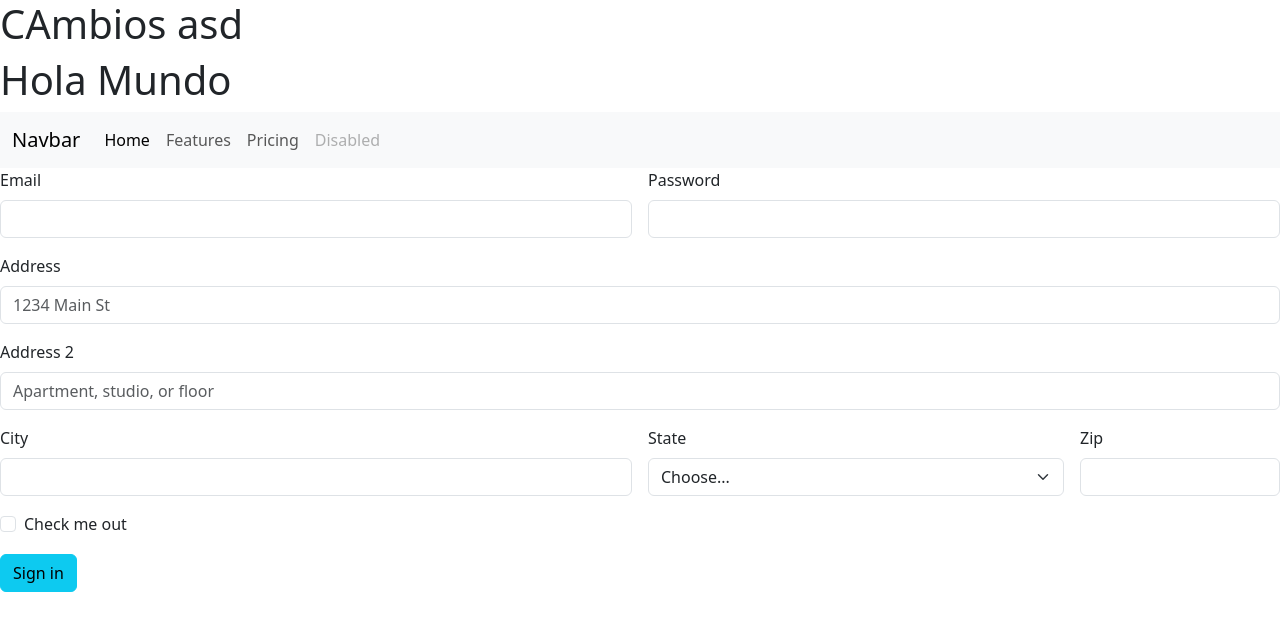
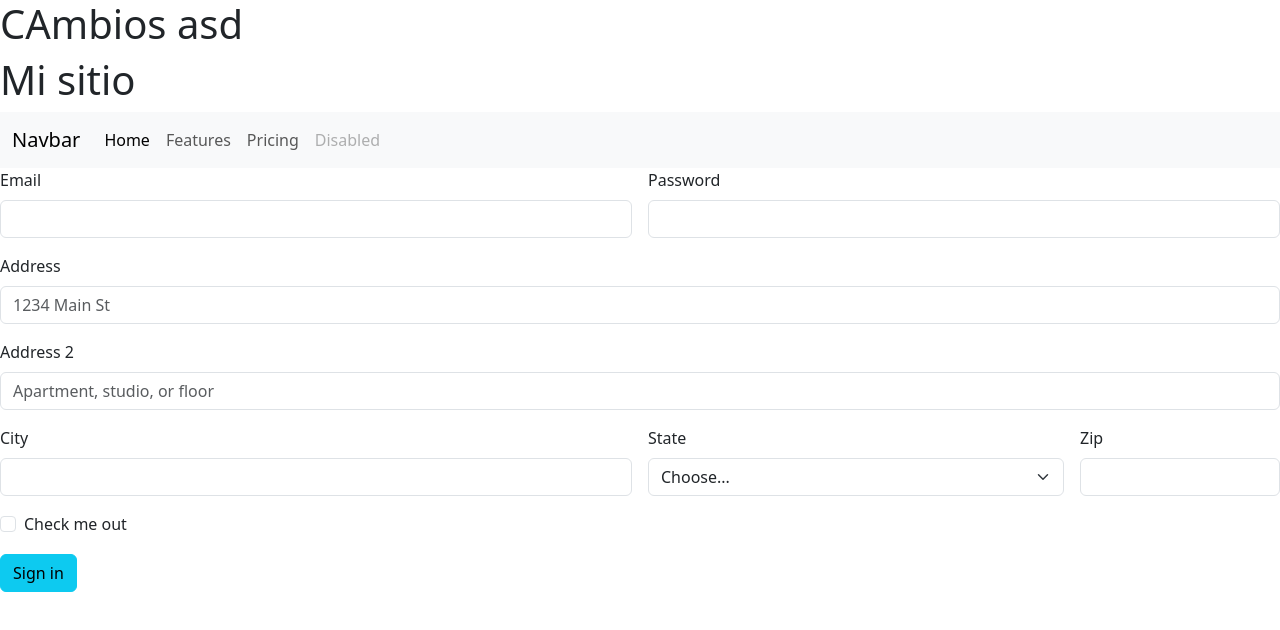
Before and after one commit to FernandoLGarcia/codoacodo, a plain HTML site: page index.html in a window 1280 px wide. Drawn offline with nearby package versions, Linux system fonts and the light colour scheme.

Commit message:
mi sitio

```diff
--- a/index.html
+++ b/index.html
@@ -14,7 +14,7 @@
   </head>
   <body>
     <h1>CAmbios asd</h1>
-    <h1>Hola Mundo</h1>
+    <h1>Mi sitio</h1>
     <nav class="navbar navbar-expand-lg bg-body-tertiary">
       <div class="container-fluid">
         <a class="navbar-brand" href="#">Navbar</a>
```
